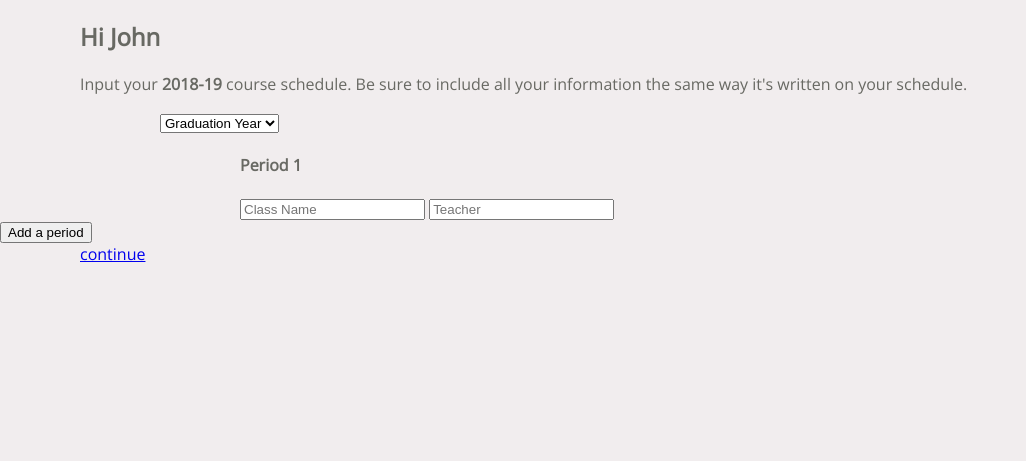
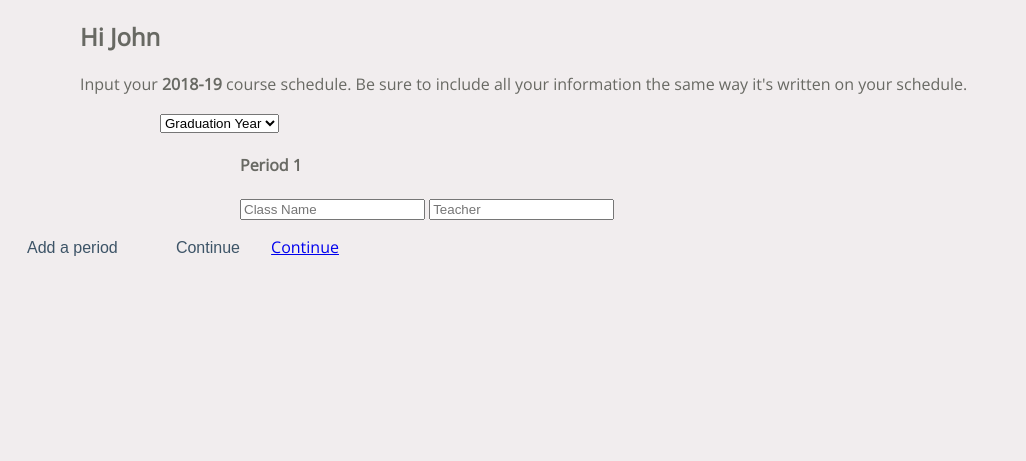
Before and after one commit to tiffaniec/RollCall, a Python web app: template rollcall-211816/templates/pg2.html in a window 1280 px wide. Shown: the part 51-512 px from the top of the page, without its empty margins (0-1026 px from the left). Run offline with Jinja, Linux system fonts and the light colour scheme; the template is opened without the code that fills it, so the values that code supplies are empty.

Commit message:
put buttons next to eachother

```diff
--- a/rollcall-211816/extras/style.css
+++ b/rollcall-211816/extras/style.css
@@ -24,6 +24,26 @@
     background-color: #4CAF50;
     color: white;
 }
+
+.button {
+    background-color: #F1EDEE;
+    border: none;
+    color: #3D5467;
+    padding: 15px 25px;
+    text-align: center;
+    font-size: 16px;
+    cursor: pointer;
+    display: inline-block;
+    margin: 4px 2px;
+    -webkit-transition-duration: 0.4s; /* Safari */
+    transition-duration: 0.4s;
+    cursor: pointer;
+    }
+  .button:hover {
+      background-color: #686963;
+      border: none;
+    }
+
 .i {
     border:#3D5467;
     border-width: 0 3px 3px 0;
--- a/rollcall-211816/templates/pg2.html
+++ b/rollcall-211816/templates/pg2.html
@@ -5,7 +5,6 @@
     div {
         margin-right: 150px;
         margin-left: 80px;
-
     }
     </style>
     <meta charset="utf-8">
@@ -54,7 +53,11 @@
       </div>
     </div>
 
-    <button onclick="myFunction()">Add a period</button>
+
+    <button class="button">Add a period</button>
+    <button class="button">Continue</button>
+    <a href='/pg3'>Continue</a>
+    <!-- <button onclick="myFunction()">Add a period</button> -->
 
     <script>
     function myFunction() {
@@ -62,9 +65,9 @@
     }
     </script>
           </div>
-
+<!--
       <div id="contbut">
-        <a href='/pg3'>continue</a>
+        <a href='/pg3'>continue</a> -->
 
 
           </body>
```
